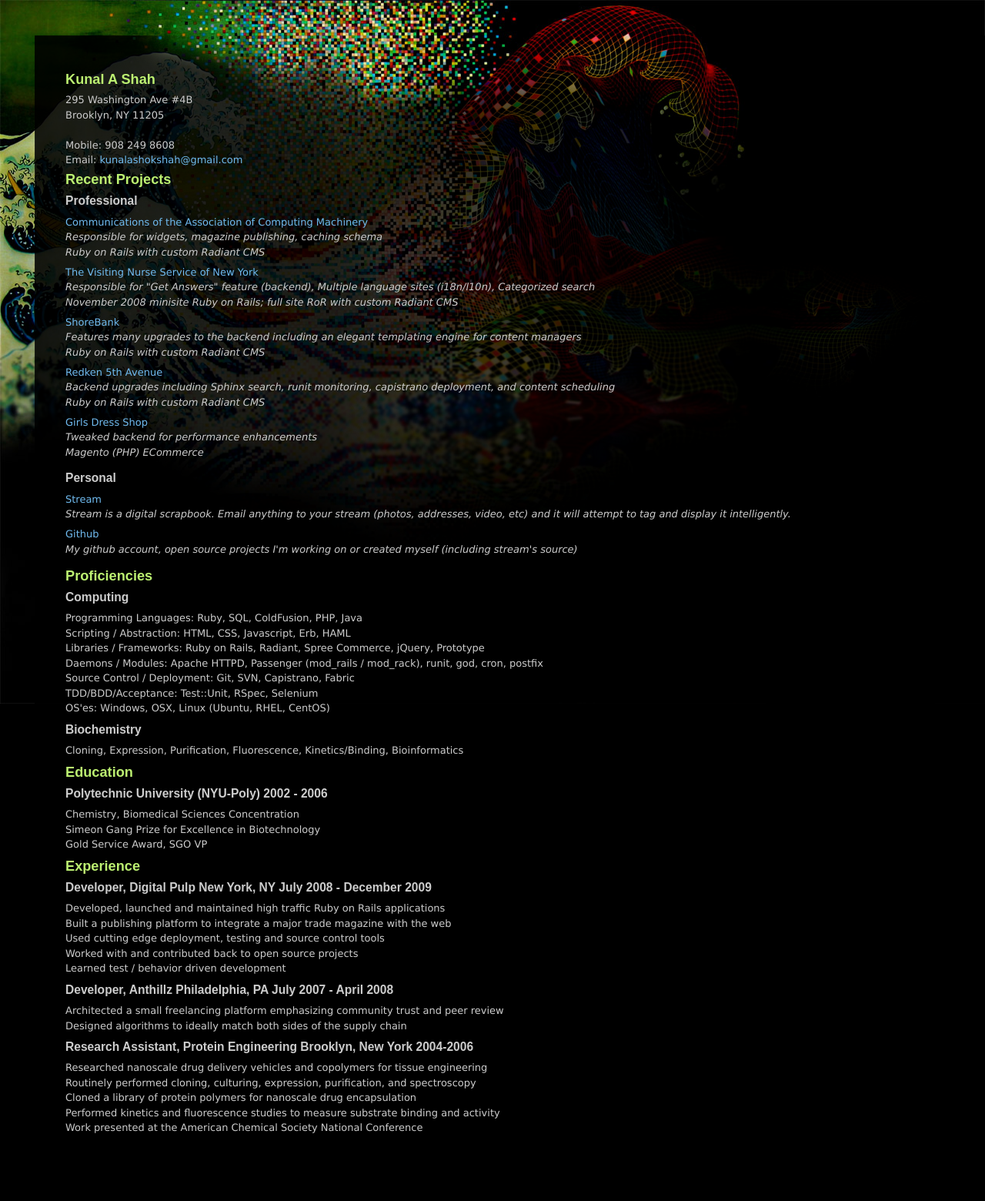
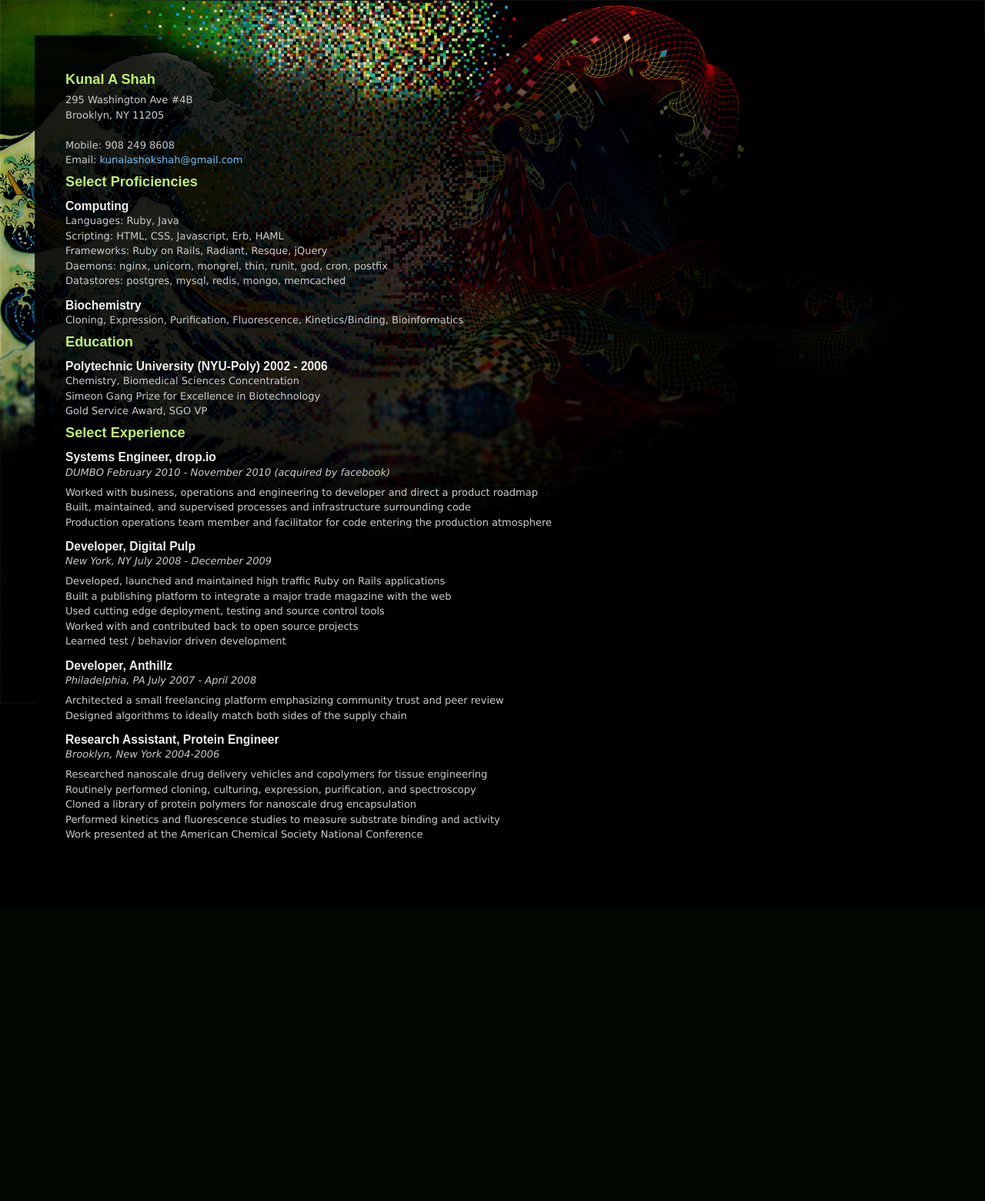
Before and after one commit to kshahkshah/kshahkshah.github.io, a PHP site: page / in a window 1280 px wide. Shown: the whole page at 77% size. After the commit the page ends 1091 px from the top, so only its background shows below. Run offline with PHP 8.4, Linux system fonts and the light colour scheme.

Commit message:
Clean up the proficiencies section, state that everything is 'select'. Switch up styling a little and remove recent projects which are neither recent nor relevant to what I do

```diff
--- a/index.html
+++ b/index.html
@@ -12,69 +12,19 @@
           <h1 id="title">Kunal A Shah</h1>
           <div class="box">
             295 Washington Ave #4B<br />
-            Brooklyn,  NY 11205<br /><br />
+            Brooklyn, NY 11205<br /><br />
 
             Mobile: 908 249 8608<br />
             Email: <a href="mailto:kunalashokshah+cv@gmail.com">kunalashokshah@gmail.com</a>
           </div>
 
-          <h2 class="first">Recent Projects</h2>
-          <h3>Professional</h3>
-          <ul id="professional-projects" class="box">
-            <li class="link"><a href="http://cacm.acm.org/" target="_blank">Communications of the Association of Computing Machinery</a></li>
-            <li class="note">
-              Responsible for widgets, magazine publishing, caching schema<br />
-              Ruby on Rails with custom Radiant CMS
-            </li>
-
-            <li class="link"><a href="http://vnsny.org/" target="_blank">The Visiting Nurse Service of New York</a></li>
-            <li class="note">
-              Responsible for "Get Answers" feature (backend), Multiple language sites (i18n/l10n), Categorized search<br />
-              November 2008 minisite Ruby on Rails; full site RoR with custom Radiant CMS
-            </li>
-
-            <li class="link"><a href="http://sbk.com/" target="_blank">ShoreBank</a></li>
-            <li class="note">
-              Features many upgrades to the backend including an elegant templating engine for content managers<br />
-              Ruby on Rails with custom Radiant CMS
-            </li>
-
-            <li class="link"><a href="http://redken.com/" target="_blank">Redken 5th Avenue</a></li>
-            <li class="note">
-              Backend upgrades including Sphinx search, runit monitoring, capistrano deployment, and content scheduling<br />
-              Ruby on Rails with custom Radiant CMS
-            </li>
-
-            <li class="link"><a href="http://www.girlsdressshop.com/" target="_blank">Girls Dress Shop</a></li>
-            <li class="note">
-              Tweaked backend for performance enhancements<br />
-              Magento (PHP) ECommerce
-            </li>
-          </ul>
-
-          <h3>Personal</h3>
-          <ul id="personal-projects" class="box">
-            <li class="link"><a href="http://stream.kunalashah.com/" target="_blank">Stream</a></li>
-            <li class="note">
-              Stream is a digital scrapbook. Email anything to your stream (photos, addresses, video, etc) and it
-              will attempt to tag and display it intelligently.
-            </li>
-
-            <li class="link"><a href="http://github.com/whistlerbrk" target="_blank">Github</a></li>
-            <li class="note">
-              My github account, open source projects I'm working on or created myself (including stream's source)
-            </li>
-          </ul>
-
-          <h2>Proficiencies</h2>
+          <h2>Select Proficiencies</h2>
           <h3>Computing</h3>
-          Programming Languages: Ruby, SQL, ColdFusion, PHP, Java<br />
-          Scripting / Abstraction: HTML, CSS, Javascript, Erb, HAML<br />
-          Libraries / Frameworks: Ruby on Rails, Radiant, Spree Commerce, jQuery, Prototype<br />
-          Daemons / Modules: Apache HTTPD, Passenger (mod_rails / mod_rack), runit, god, cron, postfix<br />
-          Source Control / Deployment: Git, SVN, Capistrano, Fabric<br />
-          TDD/BDD/Acceptance: Test::Unit, RSpec, Selenium<br />
-          OS'es: Windows, OSX, Linux (Ubuntu, RHEL, CentOS)<br />
+          Languages: Ruby, Java<br />
+          Scripting: HTML, CSS, Javascript, Erb, HAML<br />
+          Frameworks: Ruby on Rails, Radiant, Resque, jQuery<br />
+          Daemons: nginx, unicorn, mongrel, thin, runit, god, cron, postfix<br />
+          Datastores: postgres, mysql, redis, mongo, memcached<br />
 
           <h3>Biochemistry</h3>
           Cloning, Expression, Purification, Fluorescence, Kinetics/Binding, Bioinformatics<br />
@@ -85,19 +35,36 @@
           Simeon Gang Prize for Excellence in Biotechnology<br />
           Gold Service Award, SGO VP<br />
 
-          <h2>Experience</h2>
-          <h3>Developer, Digital Pulp New York, NY July 2008 - December 2009</h3>
+          <h2>Select Experience</h2>
+          <h3>Systems Engineer, drop.io</h3>
+          <div class="note">
+          DUMBO February 2010 - November 2010 (acquired by facebook)<br />
+          </div>
+          Worked with business, operations and engineering to developer and direct a product roadmap<br />
+          Built, maintained, and supervised processes and infrastructure surrounding code<br />
+          Production operations team member and facilitator for code entering the production atmosphere<br />
+
+          <h3>Developer, Digital Pulp</h3>
+          <div class="note">
+          New York, NY July 2008 - December 2009<br />
+          </div>
           Developed, launched and maintained high traffic Ruby on Rails applications<br />
           Built a publishing platform to integrate a major trade magazine with the web<br />
           Used cutting edge deployment, testing and source control tools<br />
           Worked with and contributed back to open source projects <br />
           Learned test / behavior driven development<br />
 
-          <h3>Developer, Anthillz Philadelphia, PA July 2007 - April 2008</h3>
+          <h3>Developer, Anthillz</h3>
+          <div class="note">
+          Philadelphia, PA July 2007 - April 2008<br />
+          </div>
           Architected a small freelancing platform emphasizing community trust and peer review<br />
           Designed algorithms to ideally match both sides of the supply chain<br />
 
-          <h3>Research Assistant, Protein Engineering Brooklyn, New York 2004-2006</h3>
+          <h3>Research Assistant, Protein Engineer</h3>
+          <div class="note">
+          Brooklyn, New York 2004-2006<br />
+          </div>
           Researched nanoscale drug delivery vehicles and copolymers for tissue engineering<br />
           Routinely performed cloning, culturing, expression, purification, and spectroscopy<br />
           Cloned a library of protein polymers for nanoscale drug encapsulation<br />
--- a/stylesheets/styles.css
+++ b/stylesheets/styles.css
@@ -58,8 +58,9 @@ h1, h2{
 
 h3{
   font-size:1.2em;
-  margin-top:0.5em;
-  margin-bottom:0.5em;
+  color:#EEE;
+  margin-top:0.75em;
+  margin-bottom:0em;
 }
 
 .note { padding:0 0 0.5em 0; font-style:italic;}
```
